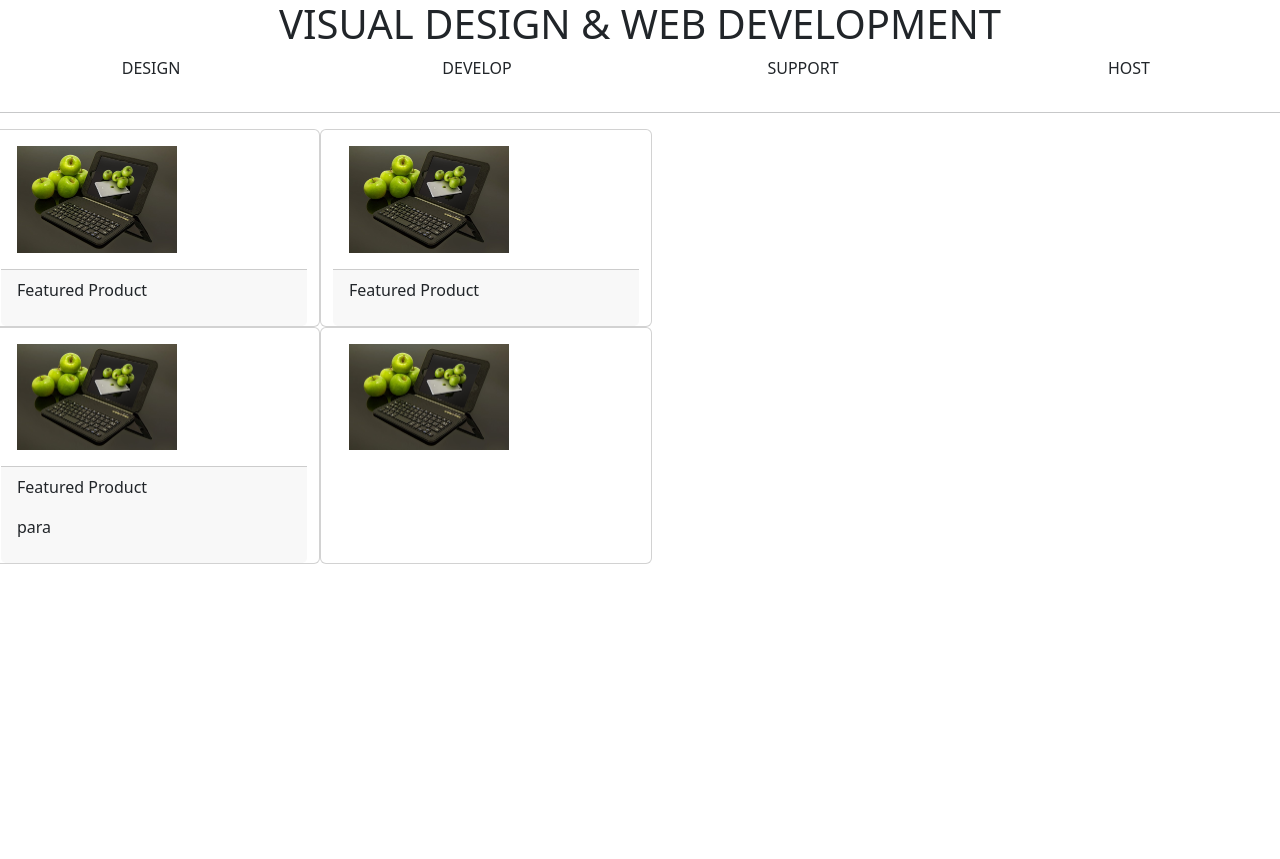
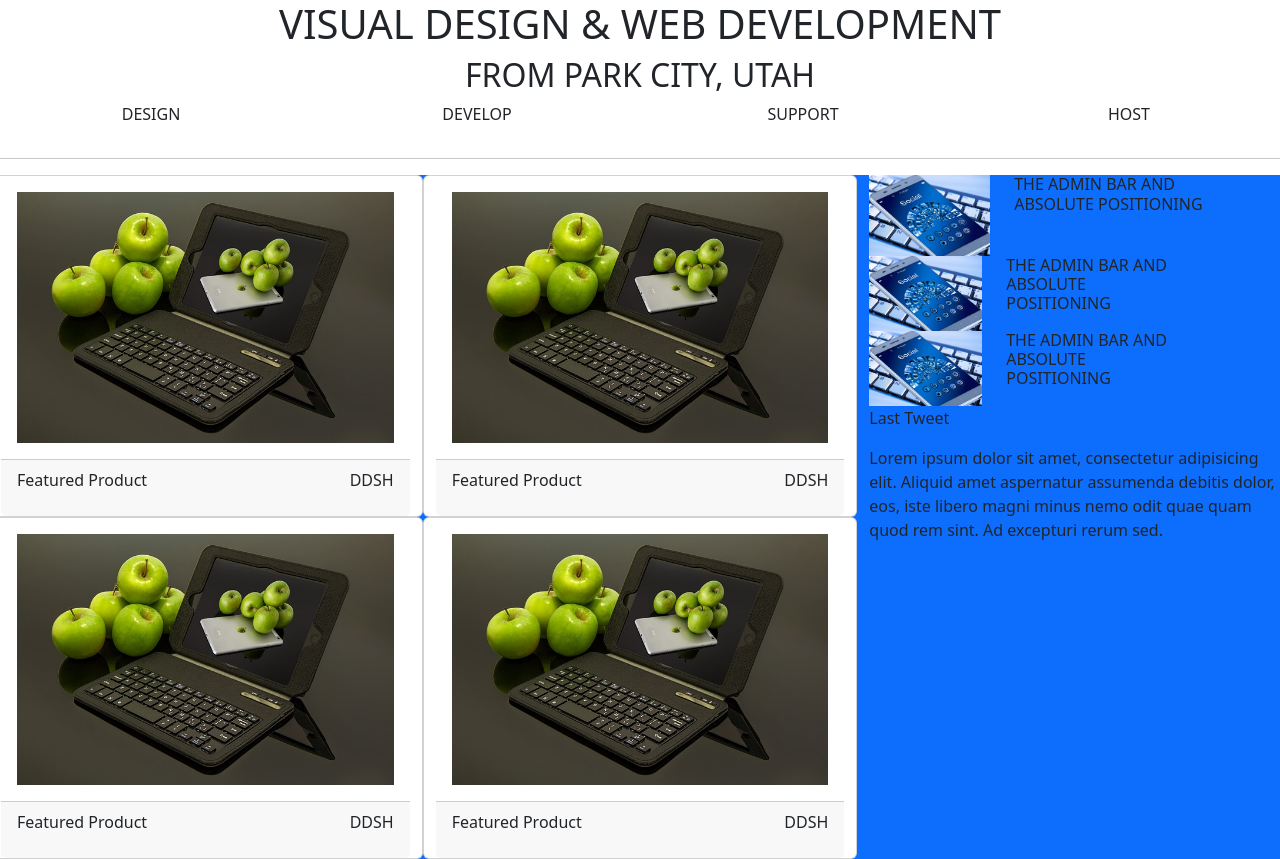
Before and after one commit to cody-michael/codeup-design-project, a plain HTML site: page index.html in a window 1280 px wide. Before the commit the page ends 800 px from the top, so only its background shows below. Drawn offline with nearby package versions, Linux system fonts and the light colour scheme.

Commit message:
Feat:Content complete

```diff
--- a/css/styles.css
+++ b/css/styles.css
@@ -3,4 +3,10 @@
     padding: 0;
 }
 
-img{max-width: 10em}
+img{max-width: 100%}
+
+.card-c{
+    display: flex;
+    justify-content:space-between;
+
+}
--- a/index.html
+++ b/index.html
@@ -6,7 +6,8 @@
           content="width=device-width, user-scalable=no, initial-scale=1.0, maximum-scale=1.0, minimum-scale=1.0">
     <meta http-equiv="X-UA-Compatible" content="ie=edge">
     <title>Document</title>
-    <link href="https://cdn.jsdelivr.net/npm/bootstrap@5.3.2/dist/css/bootstrap.min.css" rel="stylesheet" integrity="sha384-T3c6CoIi6uLrA9TneNEoa7RxnatzjcDSCmG1MXxSR1GAsXEV/Dwwykc2MPK8M2HN" crossorigin="anonymous">
+    <link href="https://cdn.jsdelivr.net/npm/bootstrap@5.3.2/dist/css/bootstrap.min.css" rel="stylesheet"
+          integrity="sha384-T3c6CoIi6uLrA9TneNEoa7RxnatzjcDSCmG1MXxSR1GAsXEV/Dwwykc2MPK8M2HN" crossorigin="anonymous">
     <link rel="stylesheet" href="css/styles.css">
 
 </head>
@@ -18,84 +19,146 @@
 <main>
     <div class="row text-center">
         <h1>VISUAL DESIGN & WEB DEVELOPMENT</h1>
+        <h2>FROM PARK CITY, UTAH</h2>
 
-        <div class="col-3">
+        <div class="col-6 col-md-3">
             <p>DESIGN</p>
         </div>
-        <div class="col-3">
+        <div class="col-6 col-md-3">
             <p>DEVELOP</p>
         </div>
-        <div class="col-3">
+        <div class="col-6 col-md-3">
             <p>SUPPORT</p>
         </div>
-        <div class="col-3">
+        <div class="col-6 col-md-3">
             <p>HOST</p>
         </div>
     </div>
 
     <hr>
 
-    <div class="col-6">
-
+    <div class="row bg-warning">
+        <div class="col-12 col-lg-8 bg-primary">
 
             <div class="row">
-            <div class="card col-6">
+
+                <div class="card col-12 col-md-6">
                     <div class="card-body">
                         <img src="images/apple-ipad.jpg" alt="">
                     </div>
-                <div class="card-footer">
+                    <div class="card-footer card-c">
+
+
+                        <div class="">
                             <p>Featured Product</p>
+                        </div>
+
+                        <div class=" d-flex">
+                            <div>D</div>
+                            <div>D</div>
+                            <div>S</div>
+                            <div>H</div>
+                        </div>
+
+                    </div>
+                </div><div class="card col-12 col-md-6">
+                    <div class="card-body">
+                        <img src="images/apple-ipad.jpg" alt="">
+                    </div>
+                    <div class="card-footer card-c">
+
+
+                        <div class="">
+                            <p>Featured Product</p>
+                        </div>
+
+                        <div class=" d-flex">
+                            <div>D</div>
+                            <div>D</div>
+                            <div>S</div>
+                            <div>H</div>
+                        </div>
+
+                    </div>
+                </div>
+                <div class="card col-12 col-md-6">
+                    <div class="card-body">
+                        <img src="images/apple-ipad.jpg" alt="">
+                    </div>
+                    <div class="card-footer card-c">
+
+
+                        <div class="">
+                            <p>Featured Product</p>
+                        </div>
+
+                        <div class=" d-flex">
+                            <div>D</div>
+                            <div>D</div>
+                            <div>S</div>
+                            <div>H</div>
+                        </div>
+
+                    </div>
+                </div>
+                <div class="card col-12 col-md-6">
+                    <div class="card-body">
+                        <img src="images/apple-ipad.jpg" alt="">
+                    </div>
+                    <div class="card-footer card-c">
+
+
+                        <div class="">
+                            <p>Featured Product</p>
+                        </div>
+
+                        <div class=" d-flex">
+                            <div>D</div>
+                            <div>D</div>
+                            <div>S</div>
+                            <div>H</div>
+                        </div>
+
                     </div>
                 </div>
 
-            <div class="card col-6">
-                <div class="card-body">
-                    <img src="images/apple-ipad.jpg" alt="">
             </div>
-                <div class="card-footer">
-                    <p>Featured Product</p>
+
+        </div>
+
+        <div class="d-none d-lg-block col-lg-4 bg-primary ">
+            <div class="row">
+                <img class="col-4" src="images/mobile-phone.jpg" alt="">
+                <h3 class="col-6 fs-6">THE ADMIN BAR AND ABSOLUTE POSITIONING</h3>
+            </div>
+            <div class="row">
+                <div class="row">
+                    <img class="col-4" src="images/mobile-phone.jpg" alt="">
+                    <h3 class="col-6 fs-6">THE ADMIN BAR AND ABSOLUTE POSITIONING</h3>
                 </div>
             </div>
-            <div class="card col-6">
-                <div class="card-body">
-                    <img src="images/apple-ipad.jpg" alt="">
-                </div>
-                <div class="card-footer">
-                    <p>Featured Product</p>
-                    <p>para</p>
+            <div class="row">
+                <div class="row">
+                    <img class="col-4" src="images/mobile-phone.jpg" alt="">
+                    <h3 class="col-6 fs-6">THE ADMIN BAR AND ABSOLUTE POSITIONING</h3>
                 </div>
             </div>
-            <div class="card col-6">
-                <div class="card-body">
-                    <img src="images/apple-ipad.jpg" alt="">
+            <div class="row">
+                <p>Last Tweet</p>
+                <p> Lorem ipsum dolor sit amet, consectetur adipisicing elit. Aliquid amet aspernatur assumenda debitis
+                    dolor, eos, iste libero magni minus nemo odit quae quam quod rem sint. Ad excepturi rerum sed.</p>
             </div>
-            </div>
-        </div>
-
-
-    </div>
-    <div class="col-4">
-        <div class="row">
-
-        </div>
-        <div class="row">
-
-        </div>
-        <div class="row">
-
-        </div>
-        <div class="row">
 
         </div>
 
     </div>
 
 
-
 </main>
 
 
-
-<script src="https://cdn.jsdelivr.net/npm/bootstrap@5.3.2/dist/js/bootstrap.bundle.min.js" integrity="sha384-C6RzsynM9kWDrMNeT87bh95OGNyZPhcTNXj1NW7RuBCsyN/o0jlpcV8Qyq46cDfL" crossorigin="anonymous"></script>
+<script src="https://cdn.jsdelivr.net/npm/bootstrap@5.3.2/dist/js/bootstrap.bundle.min.js"
+        integrity="sha384-C6RzsynM9kWDrMNeT87bh95OGNyZPhcTNXj1NW7RuBCsyN/o0jlpcV8Qyq46cDfL"
+        crossorigin="anonymous"></script>
 </body>
 </html>
```
Lines whose indentation alone changed are shown as unchanged.
